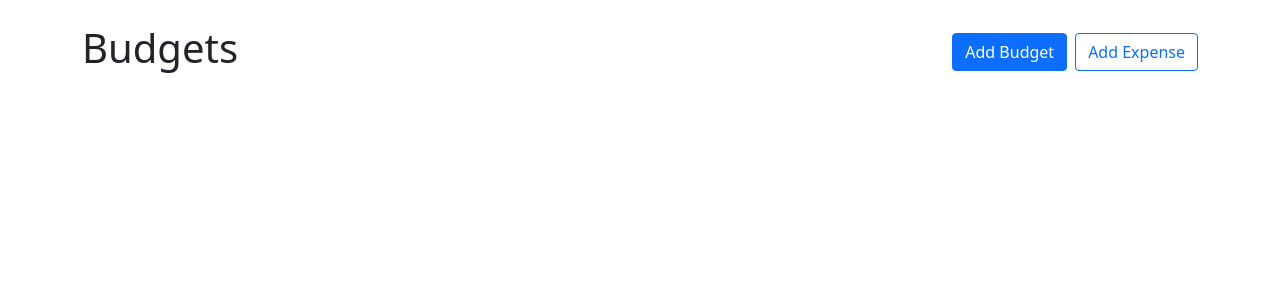
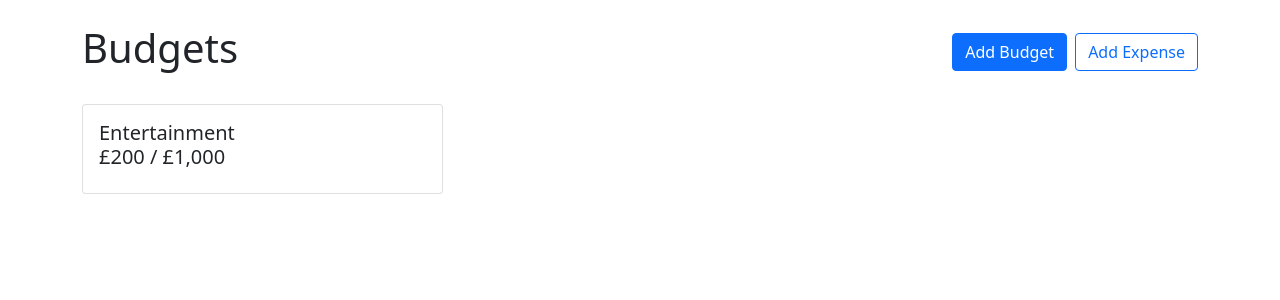
Before and after one commit to BlakeLawrence/budgie, a React (Create React App) app: page / in a window 1280 px wide. Shown: the top 300 px of the page. Built offline with nearby package versions, Linux system fonts and the light colour scheme.

Commit message:
budget card created, custom utils function for gbp currency created and imported for use in budget card

```diff
--- a/src/App.js
+++ b/src/App.js
@@ -1,5 +1,6 @@
 import { Stack, Button } from "react-bootstrap";
 import Container from "react-bootstrap/Container";
+import BudgetCard from "./components/BudgetCard";
 
 function App() {
   return (
@@ -9,6 +10,16 @@
         <Button variant="primary">Add Budget</Button>
         <Button variant="outline-primary">Add Expense</Button>
       </Stack>
+      <div
+        style={{
+          display: "grid",
+          gridTemplateColumns: "repeat(auto-fill, minmax(300px, 1fr))",
+          gap: "1rem",
+          alignItems: "flex-start",
+        }}
+      >
+        <BudgetCard name="Entertainment" amount={200} max={1000}></BudgetCard>
+      </div>
     </Container>
   );
 }
--- /dev/null
+++ b/src/components/BudgetCard.js
@@ -0,0 +1,17 @@
+import { Card } from "react-bootstrap";
+import { currencyFormatter } from "../utils";
+
+export default function BudgetCard({ name, amount, max }) {
+  return (
+    <Card>
+      <Card.Body>
+        <Card.Title>
+          <div>{name}</div>
+          <div>
+            {currencyFormatter.format(amount)} / {currencyFormatter.format(max)}
+          </div>
+        </Card.Title>
+      </Card.Body>
+    </Card>
+  );
+}
--- /dev/null
+++ b/src/utils.js
@@ -0,0 +1,5 @@
+export const currencyFormatter = new Intl.NumberFormat(undefined, {
+  currency: "gbp",
+  style: "currency",
+  minimumFractionDigits: 0,
+});
```
